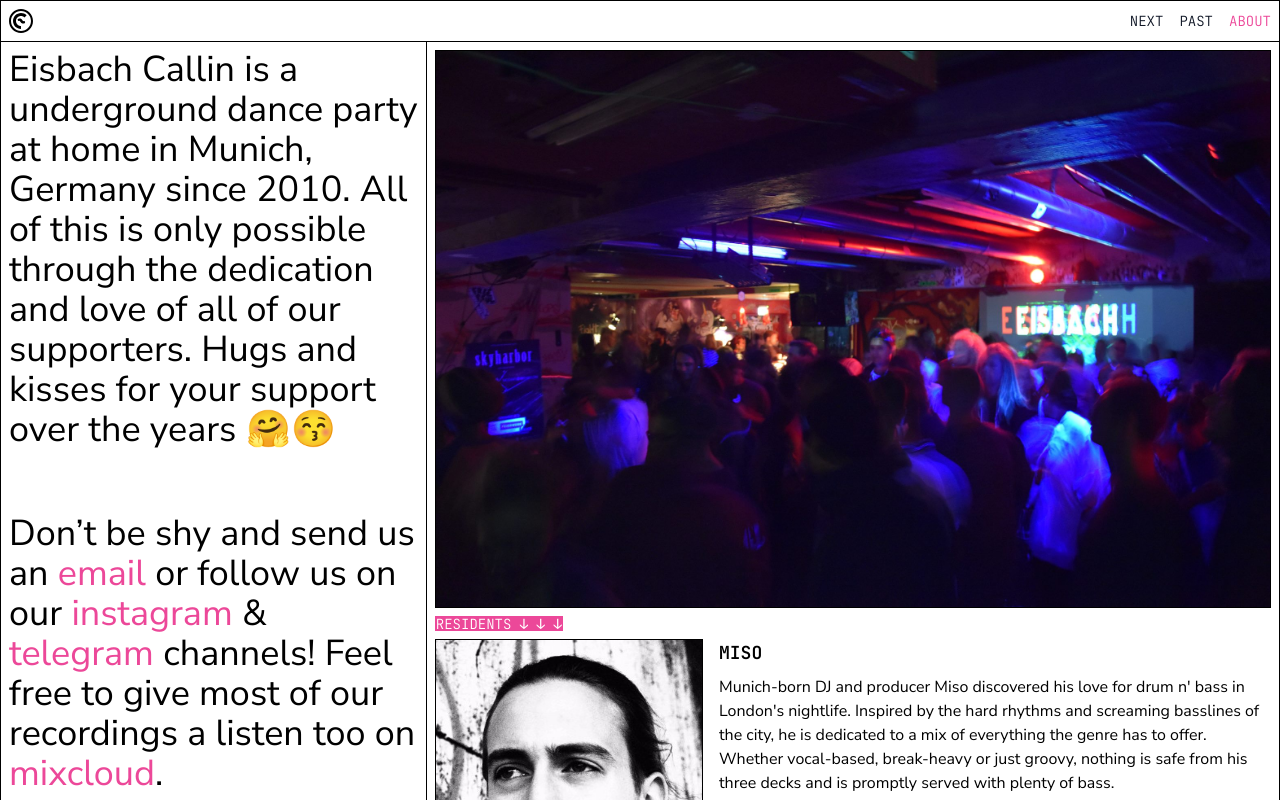
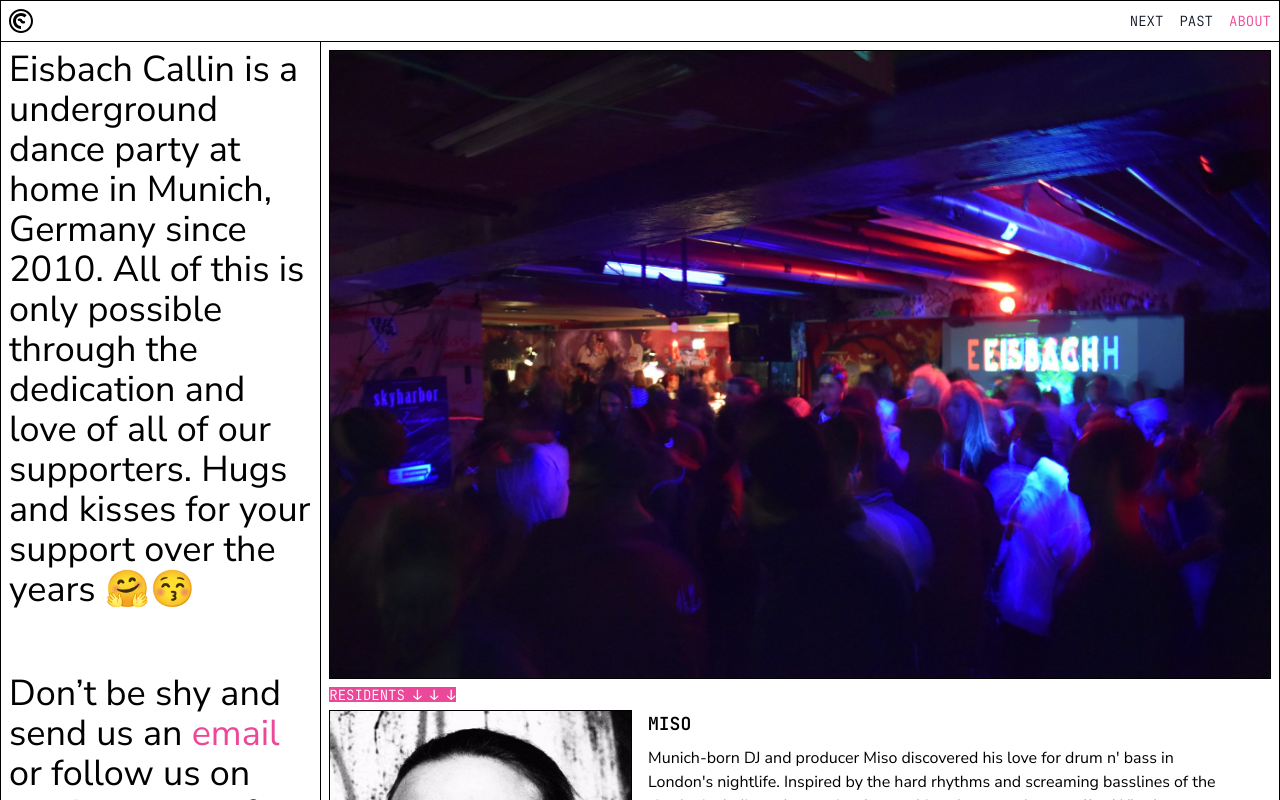
Before and after one commit to eisbachcallin/website, a Next.js app: page /about in a window 1280 px wide. Shown: the top 800 px of the page. Built offline with nearby package versions, Linux system fonts and the light colour scheme.

Commit message:
add narrow variant of SplitContainer

```diff
--- a/src/components/layout/SplitContainer.tsx
+++ b/src/components/layout/SplitContainer.tsx
@@ -6,6 +6,7 @@ interface SplitContainerProps {
   rightSide: React.ReactNode
   className?: string
   stickyLeft?: boolean
+  narrow?: boolean
 }
 
 const SplitContainer: React.FC<SplitContainerProps> = ({
@@ -13,11 +14,13 @@ const SplitContainer: React.FC<SplitContainerProps> = ({
   rightSide,
   className,
   stickyLeft = false,
+  narrow = false,
 }) => {
   return (
     <div
       className={clsx(
-        'mx-auto grid max-w-max flex-grow xl:grid-cols-3 xl:border-x xl:border-black',
+        'mx-auto grid max-w-max flex-grow xl:border-x xl:border-black',
+        narrow ? 'xl:grid-cols-6' : 'xl:grid-cols-4',
         className
       )}
     >
@@ -34,7 +37,14 @@ const SplitContainer: React.FC<SplitContainerProps> = ({
           {leftSide}
         </div>
       </div>
-      <div className='col-span-full xl:col-span-2'>{rightSide}</div>
+      <div
+        className={clsx(
+          'col-span-full',
+          narrow ? 'xl:col-span-5' : 'xl:col-span-3'
+        )}
+      >
+        {rightSide}
+      </div>
     </div>
   )
 }
```
